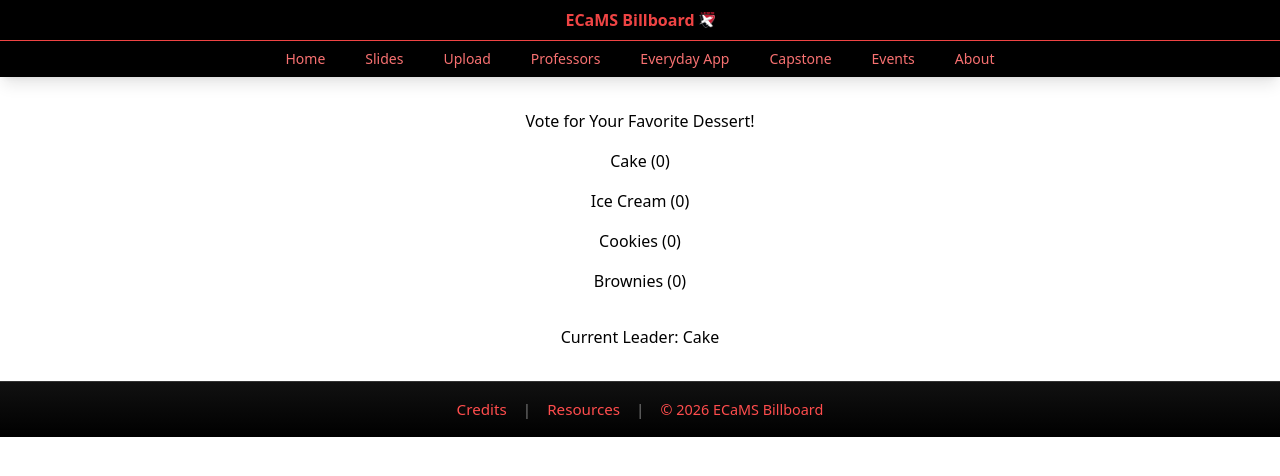
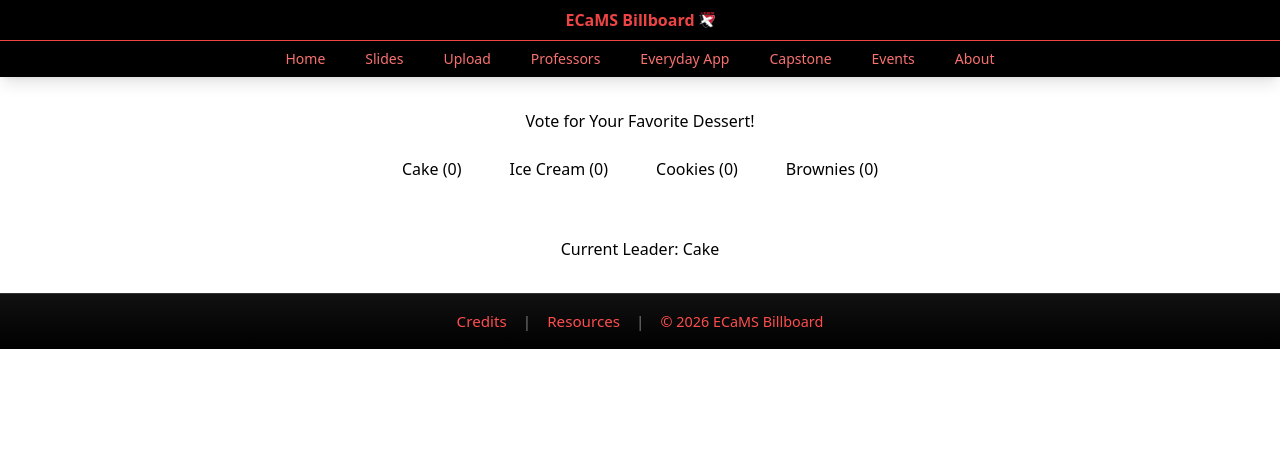
Before and after one commit to ECaMS-Billboard/ecams-billboard, a React (Create React App) app: page /Bracket in a window 1280 px wide. Shown: the top 476 px of the page. Built offline with nearby package versions, Linux system fonts and the light colour scheme.

Commit message:
Added Bracket

```diff
--- a/src/pages/Bracket.js
+++ b/src/pages/Bracket.js
@@ -1,53 +1,34 @@
-import { useState, useEffect } from 'react';
+import { useState } from 'react';
 
 const Bracket = () => {
   const items = ['Cake', 'Ice Cream', 'Cookies', 'Brownies'];
-
-  const STORAGE_KEY = 'simpleBracketState';
-  const [votes, setVotes] = useState({});
-
-  // Load votes from localStorage (browser only)
-  useEffect(() => {
-    if (typeof window === 'undefined') return;
-
-    const saved = JSON.parse(localStorage.getItem(STORAGE_KEY));
-    if (saved) {
-      setVotes(saved);
-    } else {
-      const initialVotes = {};
-      items.forEach((item) => (initialVotes[item] = 0));
-      setVotes(initialVotes);
-    }
-  }, []);
-
-  // Save votes
-  useEffect(() => {
-    if (typeof window === 'undefined') return;
-    localStorage.setItem(STORAGE_KEY, JSON.stringify(votes));
-  }, [votes]);
+  const [votes, setVotes] = useState({
+    Cake: 0,
+    'Ice Cream': 0,
+    Cookies: 0,
+    Brownies: 0,
+  });
 
   const vote = (item) => {
-    setVotes({ ...votes, [item]: (votes[item] || 0) + 1 });
+    setVotes({ ...votes, [item]: votes[item] + 1 });
   };
 
-  // Find current winner
-  const winner = items.reduce((a, b) =>
-    (votes[a] || 0) >= (votes[b] || 0) ? a : b
+  const winner = Object.keys(votes).reduce((a, b) =>
+    votes[a] >= votes[b] ? a : b
   );
 
   return (
     <div style={{ padding: '2rem', textAlign: 'center' }}>
       <h1>Vote for Your Favorite Dessert!</h1>
-      <ul style={{ listStyle: 'none', padding: 0 }}>
-        {items.map((item) => (
-          <li key={item} style={{ margin: '1rem' }}>
-            <button onClick={() => vote(item)}>
-              {item} ({votes[item] || 0})
-            </button>
-          </li>
-        ))}
-      </ul>
-
+      {items.map((item) => (
+        <button
+          key={item}
+          onClick={() => vote(item)}
+          style={{ margin: '0.5rem', padding: '1rem' }}
+        >
+          {item} ({votes[item]})
+        </button>
+      ))}
       <h2 style={{ marginTop: '2rem' }}>Current Leader: {winner}</h2>
     </div>
   );
```
